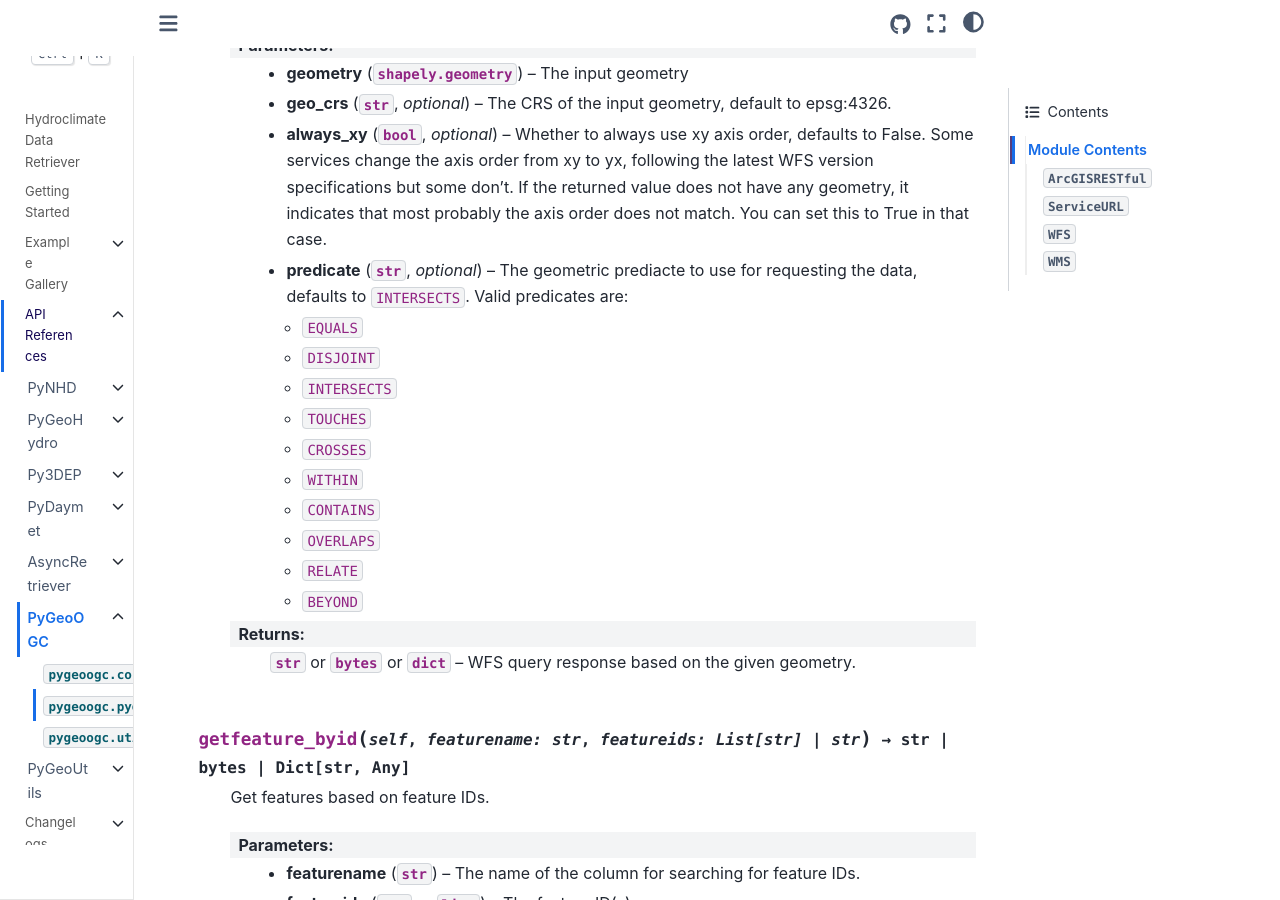
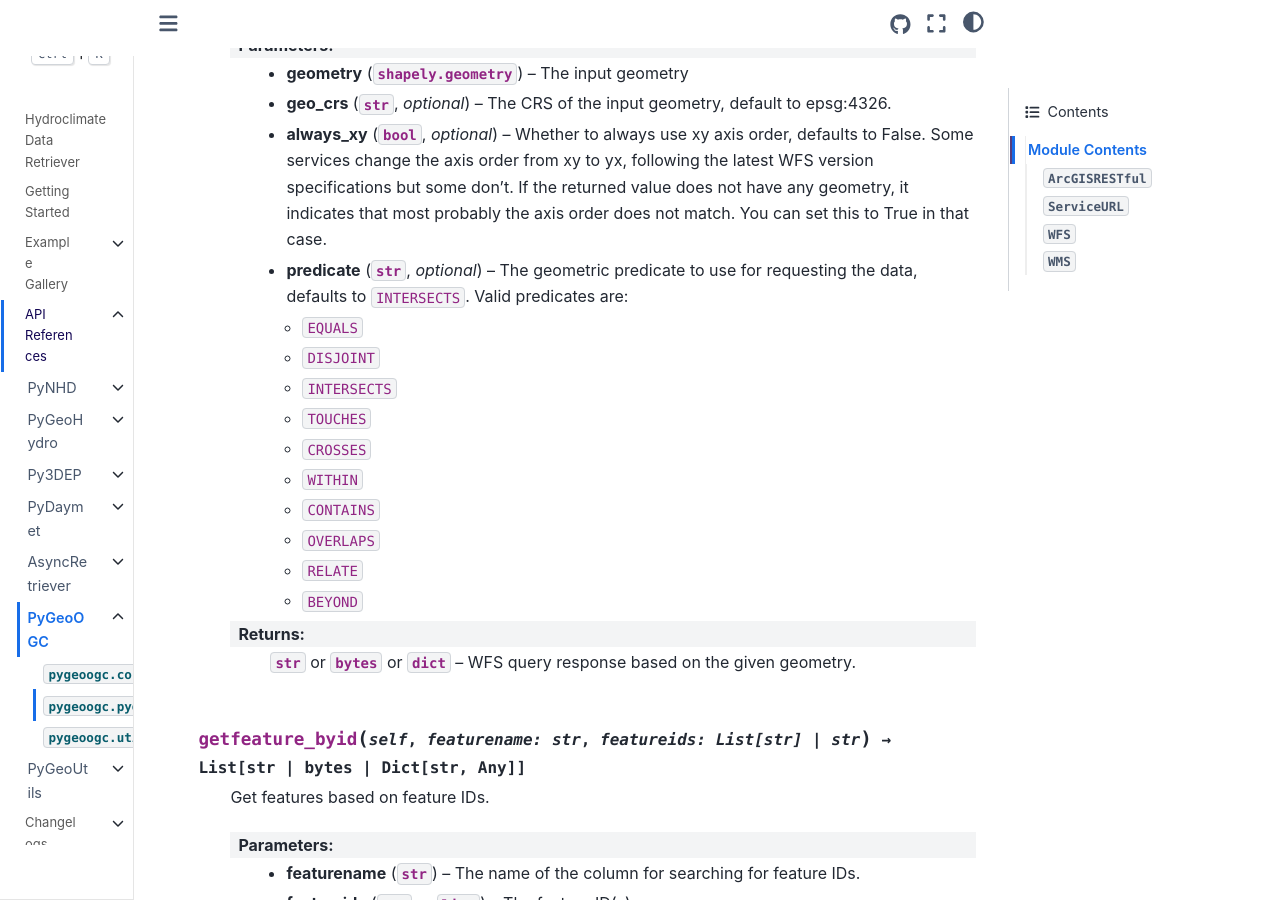
Before and after one commit to hyriver/hyriver.github.io, a Sphinx documentation site: the page built from docs/source/autoapi/pygeoogc/pygeoogc/index.rst, in a window 1280 px wide and 900 px high, scrolled down 3904 px. Built offline with Sphinx 7.4.7 and the Sphinx Book theme 1.1.4, drawn with Linux system fonts in a browser that asks for light colours.

```diff
--- a/docs/source/autoapi/async_retriever/async_retriever/index.rst
+++ b/docs/source/autoapi/async_retriever/async_retriever/index.rst
@@ -11,6 +11,11 @@
 
 Module Contents
 ---------------
+
+.. function:: clean_cache(cache_name: Union[Path, str]) -> None
+
+   Remove expired responses from the cache file.
+
 
 .. function:: retrieve(urls: Union[StrOrURL, List[StrOrURL], Tuple[StrOrURL, ...]], read: str, request_kwds: Optional[List[Dict[str, Any]]] = None, request_method: str = 'GET', max_workers: int = 8, cache_name: Optional[Union[Path, str]] = None, family: str = 'both') -> List[Union[str, Dict[str, Any], bytes]]
 
--- a/docs/source/autoapi/pygeoogc/core/index.rst
+++ b/docs/source/autoapi/pygeoogc/core/index.rst
@@ -91,6 +91,9 @@ Module Contents
                   epsg:4326.
                 * **read_method** (:class:`str`, *optional*) -- Method for reading the retrieved data, defaults to ``json``. Valid options are
                   ``json``, ``binary``, and ``text``.
+                * **max_nrecords** (:class:`int`, *optional*) -- The maximum number of records in a single request to be retrieved from the service,
+                  defaults to 1000. If the number of records requested is greater than this value,
+                  it will be split into multiple requests.
 
    .. method:: get_validnames(self) -> List[str]
 
--- a/docs/source/autoapi/pygeoogc/pygeoogc/index.rst
+++ b/docs/source/autoapi/pygeoogc/pygeoogc/index.rst
@@ -170,7 +170,7 @@ Module Contents
                      order from xy to yx, following the latest WFS version specifications but some don't.
                      If the returned value does not have any geometry, it indicates that most probably the
                      axis order does not match. You can set this to True in that case.
-                   * **predicate** (:class:`str`, *optional*) -- The geometric prediacte to use for requesting the data, defaults to ``INTERSECTS``.
+                   * **predicate** (:class:`str`, *optional*) -- The geometric predicate to use for requesting the data, defaults to ``INTERSECTS``.
                      Valid predicates are:
 
                      * ``EQUALS``
@@ -187,7 +187,7 @@ Module Contents
       :returns: :class:`str` or :class:`bytes` or :class:`dict` -- WFS query response based on the given geometry.
 
 
-   .. method:: getfeature_byid(self, featurename: str, featureids: Union[List[str], str]) -> Union[str, bytes, Dict[str, Any]]
+   .. method:: getfeature_byid(self, featurename: str, featureids: Union[List[str], str]) -> List[Union[str, bytes, Dict[str, Any]]]
 
       Get features based on feature IDs.
 
```
Also changed, not shown: docs/source/autoapi/async_retriever/index.rst (line endings or trailing spaces).
